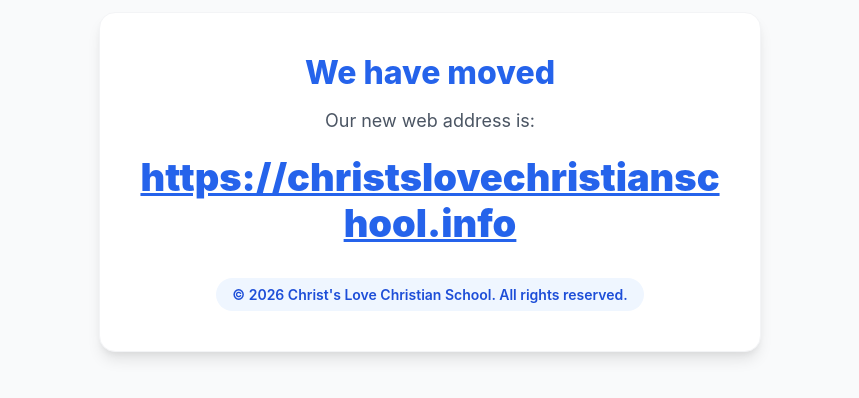
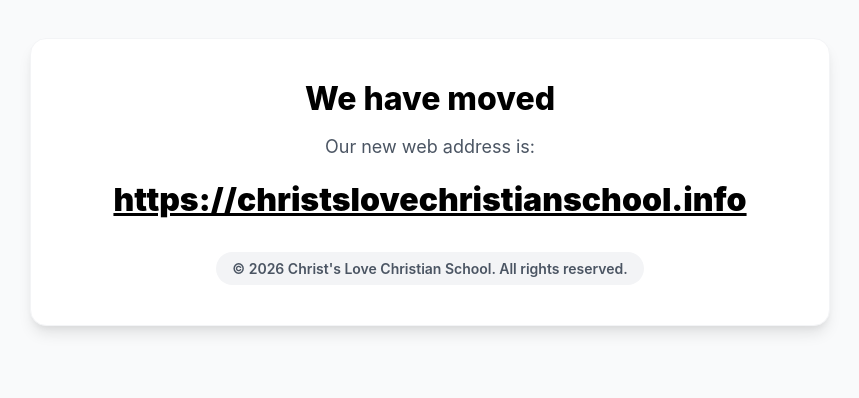
Before and after one commit to AroLola/my-landing-page, a plain HTML site: page index.html in a window 1280 px wide. Shown: the part 218-616 px from the top of the page, without its empty margins (210-1069 px from the left). Drawn offline with Linux system fonts and the light colour scheme.

Commit message:
Update index.html

```diff
--- a/index.html
+++ b/index.html
@@ -19,16 +19,17 @@
         }
         .card {
             background-color: #ffffff;
-            max-width: 600px;
+            max-width: 800px; /* Expanded from 600px to prevent truncation */
             width: 100%;
-            padding: 40px 30px;
+            padding: 40px 40px; /* Added more side padding */
             text-align: center;
             border-radius: 16px;
             box-shadow: 0 10px 15px -3px rgba(0, 0, 0, 0.1), 0 4px 6px -2px rgba(0, 0, 0, 0.05);
             border: 1px solid #f3f4f6;
+            box-sizing: border-box;
         }
         h1 {
-            color: #2563eb;
+            color: #000000; /* Changed from blue to black */
             font-size: 32px;
             font-weight: 800;
             margin-top: 0;
@@ -41,21 +42,22 @@
         }
         .web-link {
             display: block;
-            color: #2563eb;
-            font-size: 38px; /* Giant font size */
+            color: #000000; /* Changed from blue to black */
+            font-size: 32px; /* Adjusted slightly down from 38px for a perfect fit */
             font-weight: 900;
             text-decoration: underline;
-            word-break: break-all;
+            word-break: keep-all; /* Prevents ugly mid-word line splits */
+            overflow-wrap: break-word; /* Safe fallback for small mobile screens */
             margin-bottom: 32px;
             line-height: 1.2;
         }
         .web-link:hover {
-            color: #1d4ed8;
+            color: #333333; /* Dark gray hover effect */
         }
         .footer-badge {
             display: inline-block;
-            background-color: #eff6ff;
-            color: #1d4ed8;
+            background-color: #f3f4f6; /* Changed from blue-tint to neutral light gray */
+            color: #4b5563; /* Changed from blue to neutral dark gray */
             font-weight: 600;
             padding: 8px 16px;
             border-radius: 9999px;
```
